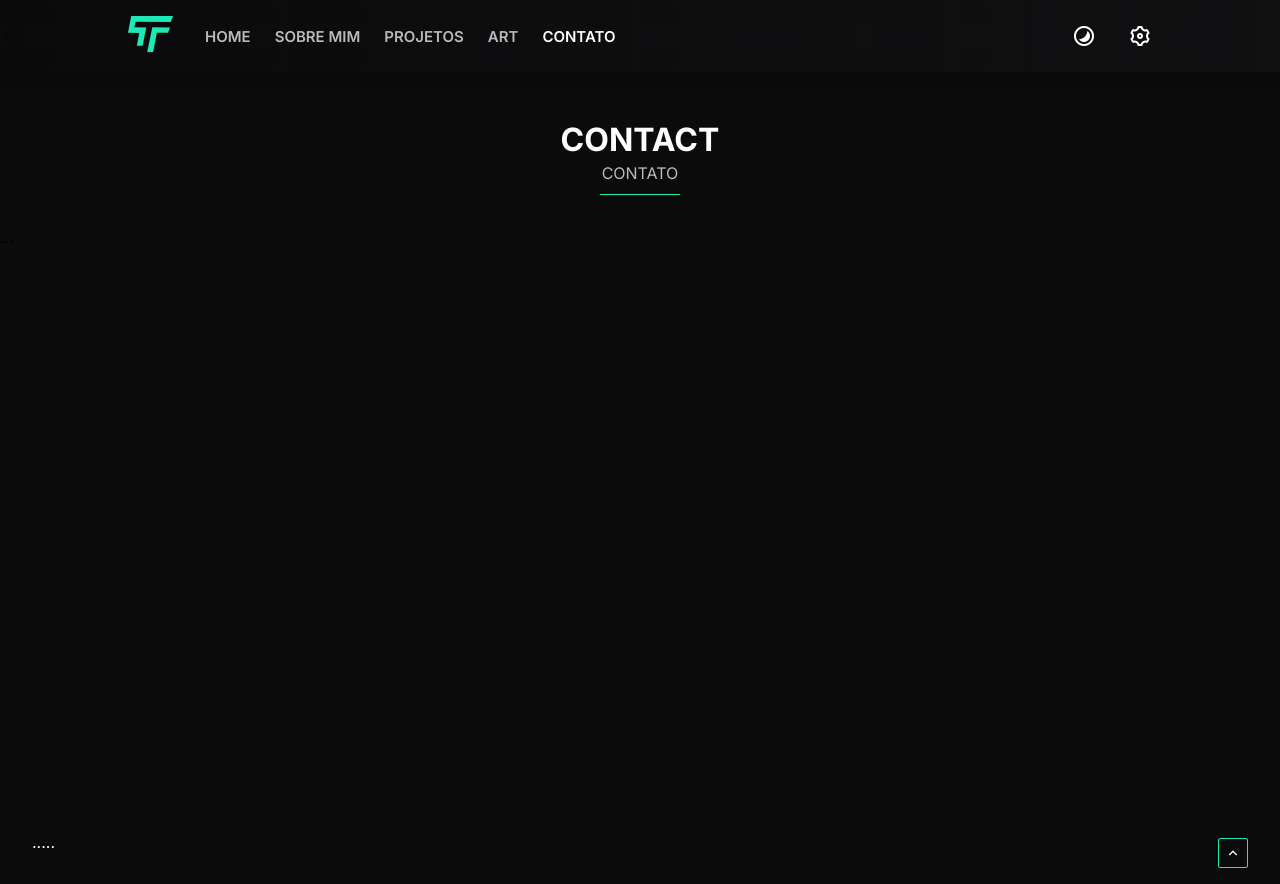
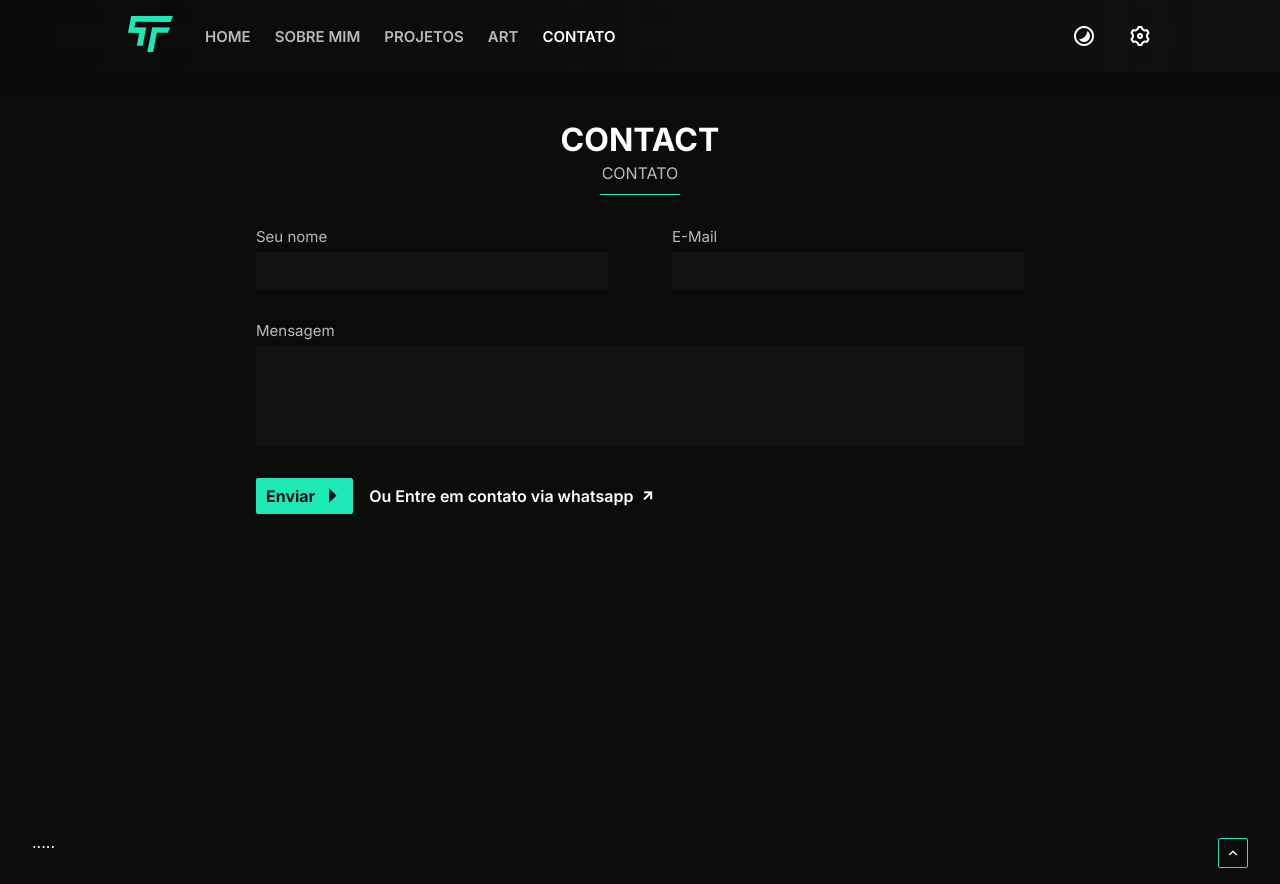
Before and after one commit to ThiagoFang/portfolio, a React (Vite) app: page /contact in a window 1280 px wide. Built offline with nearby package versions, Linux system fonts and the light colour scheme.

Commit message:
creating form skeleton

```diff
--- a/src/components/common/InputBox/InputBox.tsx
+++ b/src/components/common/InputBox/InputBox.tsx
@@ -1,9 +1,18 @@
+import { ReactNode } from "react";
 import * as C from "./styles";
 
-export const InputBox = () => {
+interface IProps {
+  children: ReactNode;
+  name: string;
+  error?: any;
+  id?: string;
+}
+
+export const InputBox = ({ children, name, id }: IProps) => {
   return (
-    <C.Container>
-      <div>InputBox</div>
+    <C.Container id={id}>
+      <C.InputTitle className="title">{name}</C.InputTitle>
+      {children}
     </C.Container>
   );
 };
--- a/src/components/common/InputBox/styles.ts
+++ b/src/components/common/InputBox/styles.ts
@@ -1,3 +1,35 @@
 import styled from "styled-components";
 
-export const Container = styled.div``;
+export const Container = styled.div`
+  display: flex;
+  flex-direction: column;
+  gap: 0.6rem;
+
+  input,
+  textarea {
+    background-color: var(--background-color);
+    border: 1px solid var(--background-color);
+    padding: 0.8rem 1.6rem;
+    font-size: var(--normal-font-size);
+    color: var(--text-light);
+    outline: none;
+
+    :focus {
+      border-bottom: 1px solid var(--main-color);
+      color: var(--text-color);
+    }
+
+    &.error {
+      border: 1px solid #ff0033;
+    }
+  }
+
+  &:focus-within .title {
+    color: var(--text-color);
+  }
+`;
+
+export const InputTitle = styled.p`
+  font-size: var(--normal-font-size);
+  color: var(--text-light);
+`;
--- a/src/pages/Contact/Contact.tsx
+++ b/src/pages/Contact/Contact.tsx
@@ -1,3 +1,6 @@
+import { FilledButton } from "../../components/common/Buttons/FilledButton";
+import { NoBGButton } from "../../components/common/Buttons/NoBGButton";
+import { InputBox } from "../../components/common/InputBox";
 import { SectionTitle } from "../../components/common/SectionTitle";
 import * as C from "./styles";
 
@@ -10,7 +13,34 @@ export const Contact = () => {
         subtitle="Contato"
         id="contactTitle"
       />
-      <div>...</div>
+      <C.Form>
+        <InputBox name="Seu nome">
+          <C.BasicInput />
+        </InputBox>
+
+        <InputBox name="E-Mail">
+          <C.BasicInput />
+        </InputBox>
+
+        <InputBox id="contactTextArea" name="Mensagem">
+          <C.TextArea className="" />
+        </InputBox>
+
+        <C.ButtonsArea id="buttonsArea">
+          <FilledButton
+            icon="ri-arrow-right-s-fill"
+            title="Enviar"
+            isLink={false}
+            to=""
+          />
+          <NoBGButton
+            icon="ri-arrow-right-up-line"
+            isLink={false}
+            title="Ou Entre em contato via whatsapp"
+            to=""
+          />
+        </C.ButtonsArea>
+      </C.Form>
     </C.Container>
   );
 };
--- a/src/pages/Contact/styles.ts
+++ b/src/pages/Contact/styles.ts
@@ -5,3 +5,29 @@ export const Container = styled.div`
   min-height: 100vh;
   padding-top: 12rem;
 `;
+
+export const Form = styled.form`
+  display: grid;
+  max-width: 768px;
+  grid-template-columns: repeat(2, 1fr);
+  margin: auto;
+  column-gap: 6.4rem;
+  row-gap: 3.2rem;
+
+  #contactTextArea,
+  #buttonsArea {
+    grid-column: 1 / 3;
+  }
+`;
+
+export const BasicInput = styled.input``;
+
+export const TextArea = styled.textarea`
+  height: 10rem;
+  resize: none;
+`;
+
+export const ButtonsArea = styled.div`
+  display: flex;
+  gap: 1.6rem;
+`;
```
